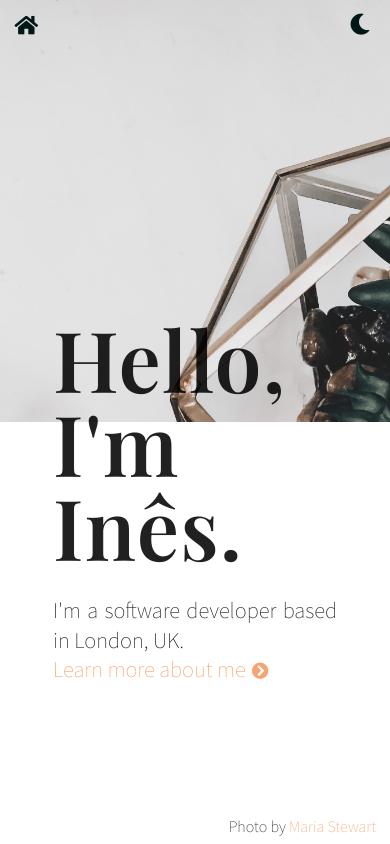
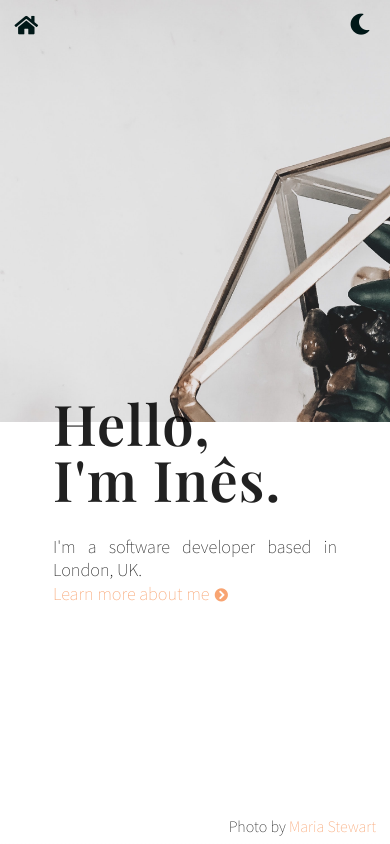
Before and after one commit to inescsim/my-website, a React (Create React App) app: page /#/ in a window 390 px wide. Built offline with nearby package versions, Linux system fonts and the light colour scheme.

Commit message:
adapt font size on home page and download button on mobile size, bigger margin between divs on about page

```diff
--- a/src/App.scss
+++ b/src/App.scss
@@ -359,4 +359,29 @@ footer, nav, .main-section, .left-margin, .right-margin {
       line-height: 6rem;
     }
   }
+
+  .experience-subsection {
+    margin-top: 10%;
+  }
+
+  .download-cv-btn {
+    padding: 5px;
+  }
 }
+
+@media screen and (max-width:450px) {
+  .welcome-section-left {
+    h2 {
+      font-size: 4rem;
+      line-height: 4rem;
+    }
+
+    p {
+      font-size: 1.3rem !important;
+    }
+  }
+
+  .experience-subsection {
+    margin-top: 15%;
+  }
+}
```
